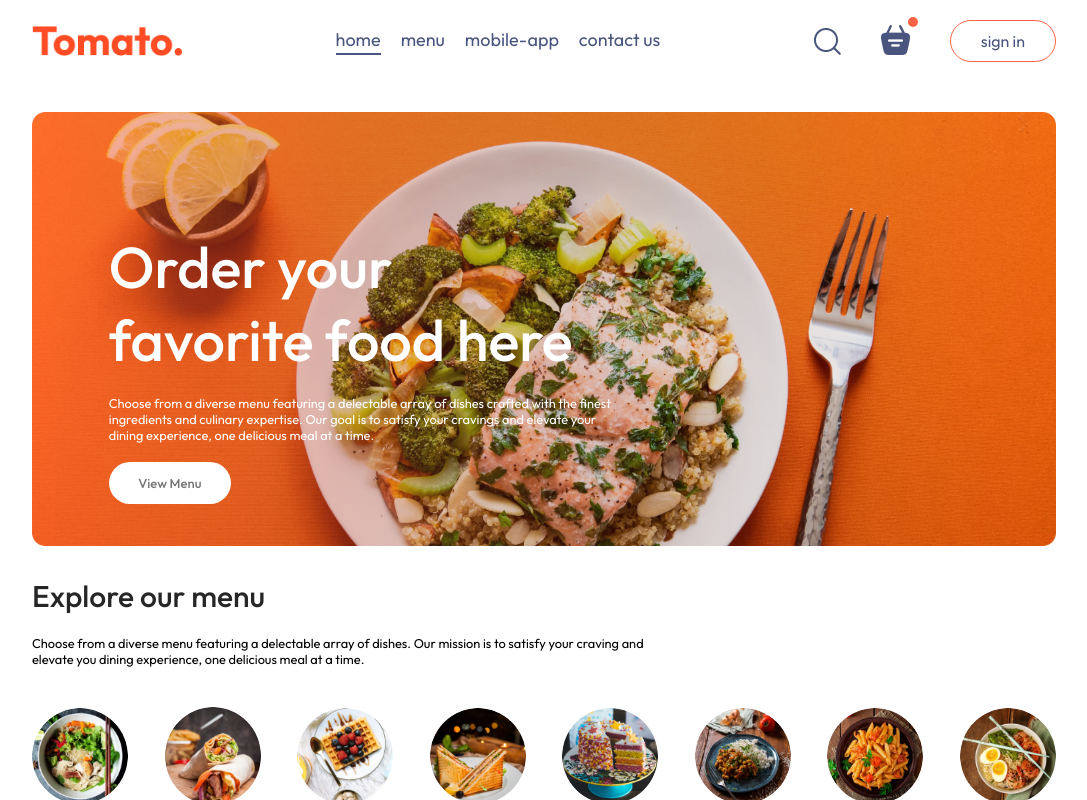
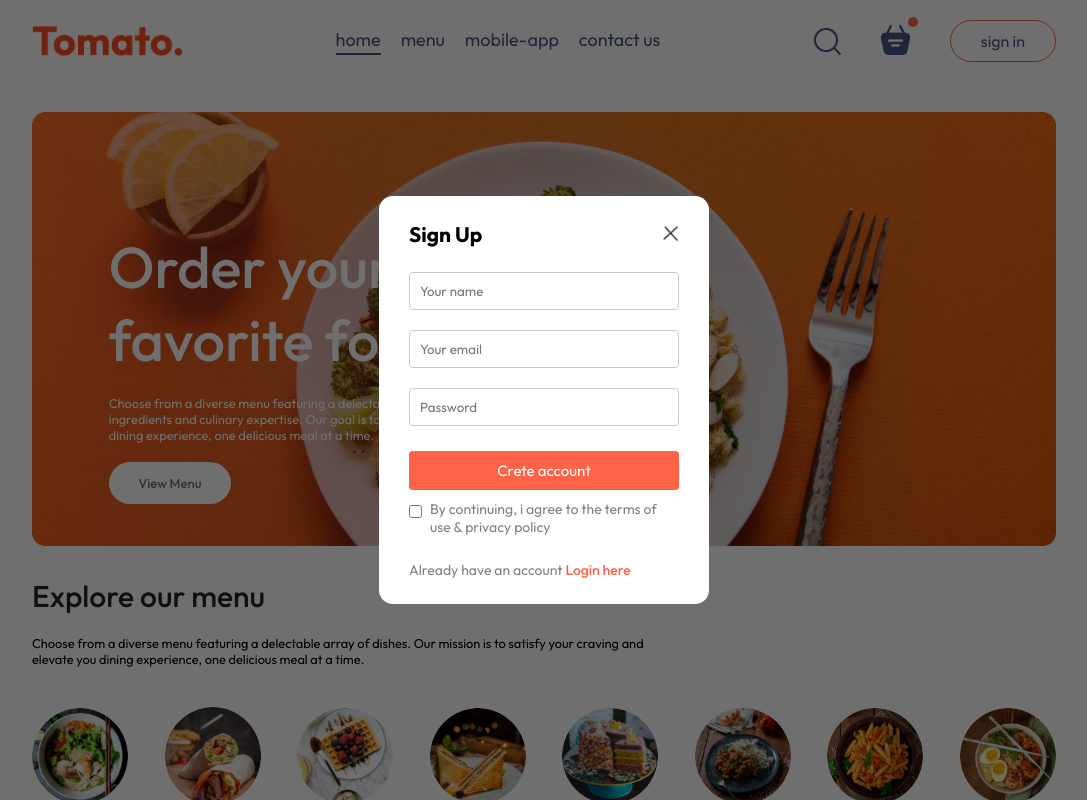
Before and after one commit to Ashiq121914/TastyDash, a React (Vite) app in the folder frontend/: page / in a window 1280 px wide. Both pictures are taken after a click on the button "sign in". Shown: the top 800 px of the page, without its empty margins (96-1183 px from the left). Built offline with nearby package versions, Linux system fonts and the light colour scheme.

Commit message:
Create Sign in / Sign up Component

```diff
--- a/frontend/src/App.jsx
+++ b/frontend/src/App.jsx
@@ -1,17 +1,20 @@
 /* eslint-disable no-unused-vars */
-import React from "react";
+import React, { useState } from "react";
 import Navbar from "./components/Navbar/Navbar.jsx";
 import { Route, Routes } from "react-router-dom";
 import Home from "./pages/Home/Home.jsx";
 import Cart from "./pages/Cart/Cart.jsx";
 import PlaceOrder from "./pages/PlaceOrder/PlaceOrder.jsx";
 import Footer from "./components/Footer/Footer.jsx";
+import LoginPopup from "./components/LoginPopup/LoginPopup.jsx";
 
 const App = () => {
+  const [showLogin, setShowLogin] = useState(false);
   return (
     <>
+      {showLogin ? <LoginPopup setShowLogin={setShowLogin} /> : <></>}
       <div className="app">
-        <Navbar />
+        <Navbar setShowLogin={setShowLogin} />
         <Routes>
           <Route path="/" element={<Home />}></Route>
           <Route path="/cart" element={<Cart />}></Route>
--- /dev/null
+++ b/frontend/src/components/LoginPopup/LoginPopup.css
@@ -0,0 +1,71 @@
+.login-popup{
+    position: absolute;
+    z-index: 1;
+    width: 100%;
+    height: 100%;
+    background-color: #00000090;
+    display: grid;
+}
+
+.login-popup-container{
+    place-self: center;
+    width: max(23vw,33rem);
+    color: #808080;
+    background-color: white;
+    display: flex;
+    flex-direction: column;
+    gap: 2.5rem;
+    padding: 2.5rem 3rem;
+    border-radius: 1.4rem;
+    font-size: 1.4rem;
+    animation: fadeIn .5s;
+}
+
+.login-popup-title{
+    display: flex;
+    justify-content: space-between;
+    align-items: center;
+    color: black;
+}
+.login-popup-title img{
+    width: 1.6rem;
+    cursor: pointer;
+}
+
+.login-popup-inputs{
+    display: flex;
+    flex-direction: column;
+    gap: 2rem;
+}
+.login-popup-inputs input{
+    outline: none;
+    border: 1px solid #c9c9c9;
+    padding: 1rem;
+    border-radius: 4px;
+}
+
+.login-popup-container button{
+    border: none;
+    padding: 1rem;
+    border-radius: 4px;
+    color: white;
+    background-color: tomato;
+    font-size: 15px;
+    cursor: pointer;
+}
+
+.login-popup-condition{
+    display: flex;
+    align-items: start;
+    gap: 8px;
+    margin-top: -1.5rem;
+}
+.login-popup-condition input{
+    margin-top: 5px;
+}
+
+.login-popup p span{
+    color: tomato;
+    font-weight: 500;
+    cursor: pointer;
+}
--- /dev/null
+++ b/frontend/src/components/LoginPopup/LoginPopup.jsx
@@ -0,0 +1,50 @@
+import React, { useState } from "react";
+import "./LoginPopup.css";
+import { assets } from "../../assets/assets";
+
+const LoginPopup = ({ setShowLogin }) => {
+  const [currState, setCurrState] = useState("Sign Up");
+  return (
+    <div className="login-popup">
+      <form action="" className="login-popup-container">
+        <div className="login-popup-title">
+          <h2>{currState}</h2>
+          <img
+            onClick={() => setShowLogin(false)}
+            src={assets.cross_icon}
+            alt=""
+          />
+        </div>
+        <div className="login-popup-inputs">
+          {currState === "Login" ? (
+            <></>
+          ) : (
+            <input type="text" placeholder="Your name" required />
+          )}
+
+          <input type="email" placeholder="Your email" required />
+          <input type="password" placeholder="Password" />
+        </div>
+        <button>{currState === "Sign Up" ? "Crete account" : "Login"}</button>
+
+        <div className="login-popup-condition">
+          <input type="checkbox" required />
+          <p>By continuing, i agree to the terms of use & privacy policy</p>
+        </div>
+        {currState === "Login" ? (
+          <p>
+            Create a new account?{" "}
+            <span onClick={() => setCurrState("Sign Up")}>Click here</span>
+          </p>
+        ) : (
+          <p>
+            Already have an account{" "}
+            <span onClick={() => setCurrState("Login")}>Login here</span>
+          </p>
+        )}
+      </form>
+    </div>
+  );
+};
+
+export default LoginPopup;
--- a/frontend/src/components/Navbar/Navbar.jsx
+++ b/frontend/src/components/Navbar/Navbar.jsx
@@ -4,7 +4,7 @@ import "./Navbar.css";
 import { assets } from "../../assets/assets";
 import { Link } from "react-router-dom";
 
-const Navbar = () => {
+const Navbar = ({ setShowLogin }) => {
   // for the underline effect for menu items
   const [menu, setMenu] = useState("home");
   return (
@@ -46,7 +46,7 @@ const Navbar = () => {
           <img src={assets.basket_icon} alt="" />
           <div className="dot"></div>
         </div>
-        <button>sign in</button>
+        <button onClick={() => setShowLogin(true)}>sign in</button>
       </div>
     </div>
   );
```
